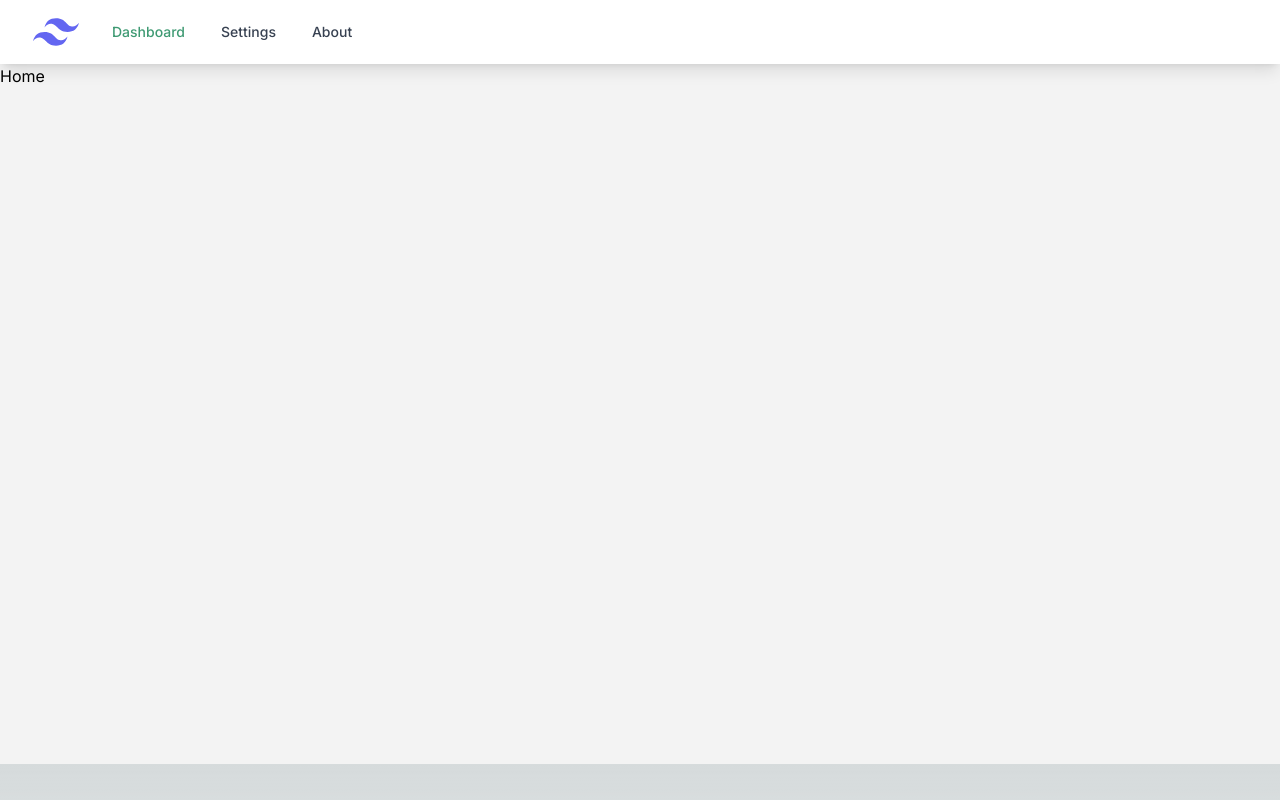
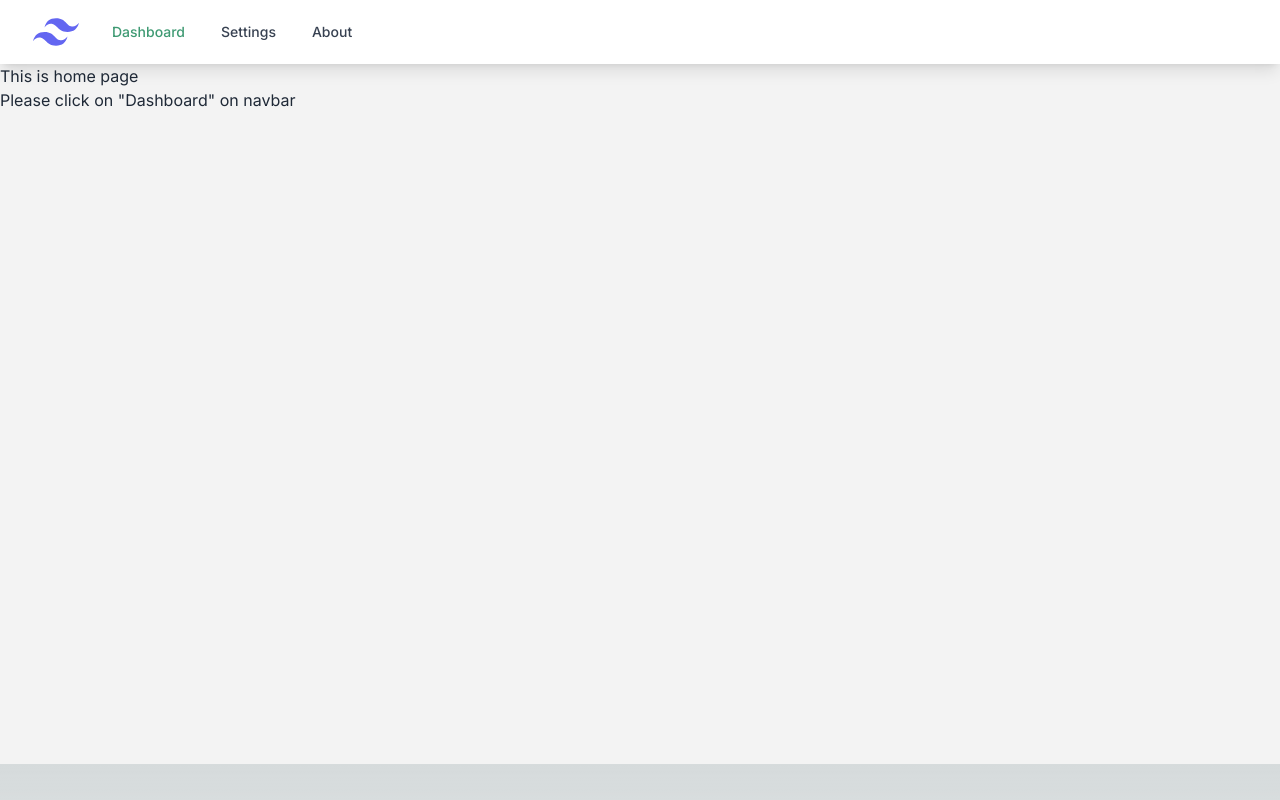
Before and after one commit to gagancodes2002/job-analyser, a Next.js app: page / in a window 1280 px wide. Built offline with nearby package versions, Linux system fonts and the light colour scheme.

Commit message:
updated home page for navigation

```diff
--- a/app/page.tsx
+++ b/app/page.tsx
@@ -4,8 +4,9 @@ import NavBar from "../src/components/navbar";
 
 export default function Home() {
   return (
-    <div className="h-[calc(100vh-100px)]">
-      <div>Home</div>
+    <div className="text-gray-800 h-[calc(100vh-100px)]">
+      <div>This is home page </div>
+      <div>Please click on "Dashboard" on navbar </div>
     </div>
   );
 }
```
